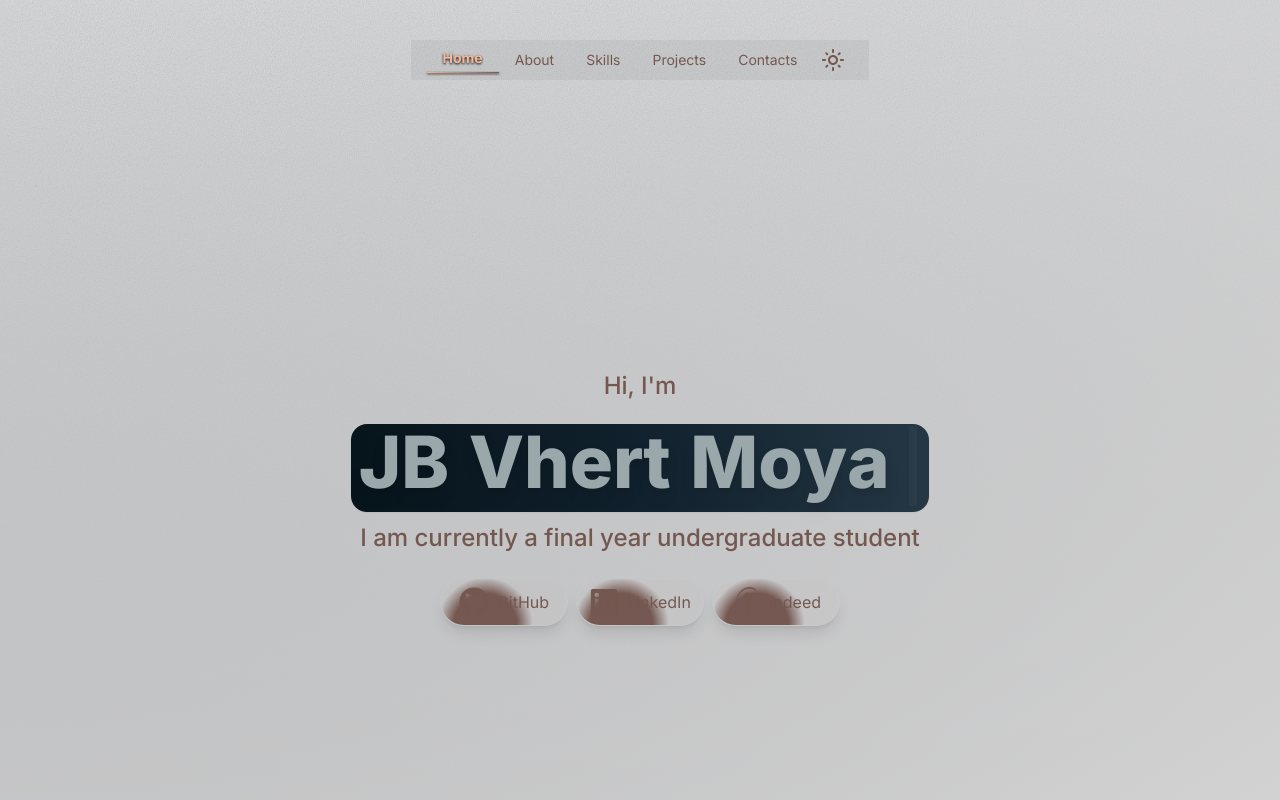
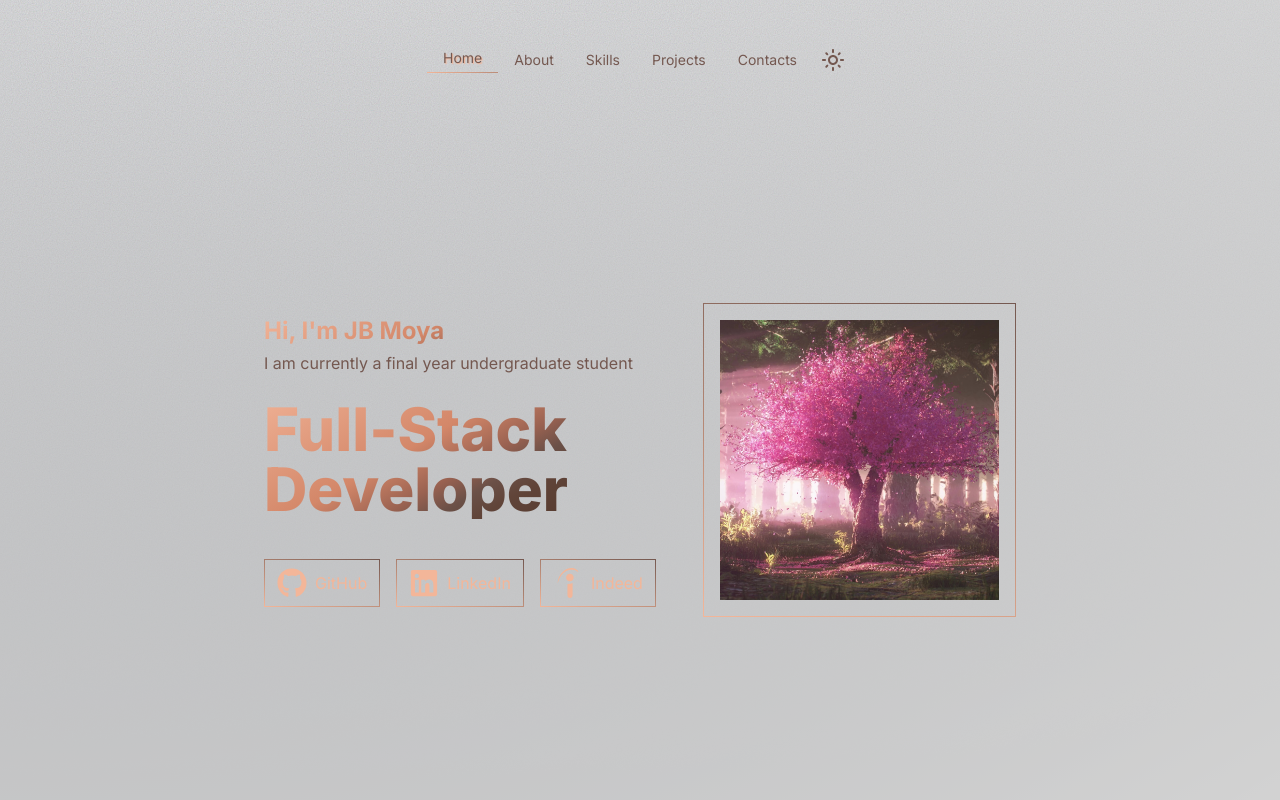
Before and after one commit to jb-moya/Portfolio, a Next.js app in the folder moya-portfolio/: page / in a window 1280 px wide. Shown: the top 800 px of the page. Built offline with nearby package versions, Linux system fonts and the light colour scheme.

Commit message:
updated hero section

```diff
--- a/moya-portfolio/src/app/_components/Navbar.tsx
+++ b/moya-portfolio/src/app/_components/Navbar.tsx
@@ -54,8 +54,8 @@ const Navbar = ({ useFooter = false }: { useFooter?: boolean }) => {
         <>
             <nav
                 className={classNames(
-                    "w-fit px-4 mx-auto text-custom-content-2 sticky top-10 h-fit z-50",
-                    { "bg-custom-static-1/5": theme !== "dark" }
+                    "w-fit px-4 mx-auto text-custom-content-2 sticky top-10 h-fit z-50"
+                    // { "bg-custom-static-1/5": theme !== "dark" }
                 )}
             >
                 <div className="flex w-fit justify-center items-center">
@@ -66,9 +66,18 @@ const Navbar = ({ useFooter = false }: { useFooter?: boolean }) => {
                             className={classNames(
                                 "flex text-sm w-full h-full items-center justify-center px-4 box-border",
                                 {
-                                    // "border-[1px] text-sm border-custom-content-1 border-opacity-30":
-                                    "gradient-border drop-shadow-[0_1px_1px_rgba(0,0,0,1)] font-bold text-lg text-custom-static-6 transition-all duration-300 ease-in-out":
+                                    "gradient-bottom-border first-letter:font-bold text-lg transition-all duration-500 ease-in-out":
                                         menuStates[menu.name],
+                                },
+                                {
+                                    "[text-shadow:_1px_1px_1px_rgb(243_182_153_/_100%)]":
+                                        menuStates[menu.name] &&
+                                        theme !== "dark",
+                                },
+                                {
+                                    "text-custom-static-6":
+                                        menuStates[menu.name] &&
+                                        theme === "dark",
                                 }
                             )}
                         >
--- a/moya-portfolio/src/app/globals.css
+++ b/moya-portfolio/src/app/globals.css
@@ -26,10 +26,51 @@ html {
 
 /* todo: use variables into the grainy gradient above */
 
-.gradient-border {
+.gradient-text {
+    background: -webkit-linear-gradient(
+        120deg,
+        hsl(19deg 31% 24%) 7%,
+        hsl(17deg 26% 30%) 29%,
+        hsl(15deg 20% 35%) 36%,
+        hsl(14deg 31% 46%) 44%,
+        hsl(17deg 55% 62%) 58%,
+        hsl(19deg 79% 78%) 100%
+    );
+
+    clip: text;
+    background-clip: text;
+    -webkit-background-clip: text;
+    -webkit-text-fill-color: transparent;
+}
+
+/* background: linear-gradient(#ffffff, #ffffff) 50% 50%/calc(100% - 2px) calc(100% - 2px) no-repeat,
+            radial-gradient(at 0% 0%, #fff9ee 0%, transparent 11%),
+            radial-gradient(at 100% 100%, #f3b699 0%, transparent 70%),
+            radial-gradient(at 100% 0%, #4f362a 0%, transparent 70%),
+            radial-gradient(at 0% 0%, #f3b699 0%, transparent 95%),
+            #745850;
+border-radius: 0px;
+padding: 10px;
+box-sizing: border-box; */
+
+.gradient-bottom-border {
     border-block-end: 1px solid;
     padding-block-end: 4px;
-    border-image-source: linear-gradient(85deg, rgb(var(--s-c-6)), rgb(var(--s-c-5)));
+    border-image-source: linear-gradient(
+        15deg,
+        rgb(var(--s-c-6)),
+        rgb(var(--s-c-5))
+    );
+    border-image-slice: 1;
+}
+
+.gradient-border {
+    border: 1px solid;
+    border-image-source: linear-gradient(
+        15deg,
+        rgb(var(--s-c-6)),
+        rgb(var(--s-c-5))
+    );
     border-image-slice: 1;
 }
 
--- a/moya-portfolio/src/app/layout.tsx
+++ b/moya-portfolio/src/app/layout.tsx
@@ -59,7 +59,7 @@ export default function RootLayout({
 
                         <main
                             className={classNames(
-                                "min-w-6xl max-w-5xl mx-auto px-2 space-y-6 text-custom-content-2"
+                                "min-w-3xl max-w-3xl mx-auto px-2 space-y-6 text-custom-content-2"
                             )}
                         >
                             {children}
--- a/moya-portfolio/src/app/page.tsx
+++ b/moya-portfolio/src/app/page.tsx
@@ -6,6 +6,8 @@ import {
     TypewriterEffectSmooth,
     TypewriterEffect,
 } from "./_components/ui/typewrite-effect";
+import Image from "next/image";
+import profile from "./assets/cherry.jpg";
 import { usePathname } from "next/navigation";
 import { useEffect, useState } from "react";
 import { FaGithub } from "react-icons/fa";
@@ -36,14 +38,11 @@ export default function Home() {
             text: "Moya",
             className: "text-4xl md:text-5xl lg:text-7xl drop-shadow-lg",
         },
-        // {
-        //     text: "",
-        //     className: "text-4xl md:text-5xl lg:text-7xl drop-shadow-lg",
-        // },
     ];
-    useEffect(() => {
-        console.log("pathname", pathname);
-    }, [pathname]);
+
+    // useEffect(() => {
+    //     console.log("pathname", pathname);
+    // }, [pathname]);
 
     return (
         <section
@@ -53,7 +52,57 @@ export default function Home() {
         >
             <div className="w-full my-auto flex flex-col space-x-4 space-y-4 justify-center">
                 <div className="text-center text-custom-content-2 flex flex-col">
-                    <div>
+                    <div className="pb-20 flex">
+                        <div className="w-7/12 pr-10 pt-2 text-left">
+                            <h1 className="font-bold text-2xl leading-10 gradient-text">
+                                Hi, I'm JB Moya
+                            </h1>
+                            <p>
+                                I am currently a final year undergraduate
+                                student
+                            </p>
+                            <p className="font-extrabold text-6xl pt-6 gradient-text">
+                                Full-Stack Developer
+                            </p>
+
+                            <div className="flex space-x-4 pt-10">
+                                <div className="gradient-border">
+                                    <a className="px-3 py-2 cursor-pointer flex w-full h-full items-center md:text-base text-sm justify-center text-custom-static-6">
+                                        <FaGithub size={30} className="mr-2" />{" "}
+                                        GitHub
+                                    </a>
+                                </div>
+                                <div className="gradient-border">
+                                    <a className="px-3 py-2 cursor-pointer flex w-full h-full items-center md:text-base text-sm justify-center text-custom-static-6">
+                                        <FaLinkedin
+                                            size={30}
+                                            className="mr-2"
+                                        />{" "}
+                                        LinkedIn
+                                    </a>
+                                </div>
+                                <div className="gradient-border">
+                                    <a className="px-3 py-2 cursor-pointer flex w-full h-full items-center md:text-base text-sm justify-center text-custom-static-6">
+                                        <SiIndeed size={30} className="mr-2" />{" "}
+                                        Indeed
+                                    </a>
+                                </div>
+                            </div>
+                        </div>
+
+                        <div className="w-5/12 aspect-square box-border self-center p-4 gradient-border">
+                            <Image
+                                src={profile}
+                                className="w-full h-full object-cover"
+                                width={1000}
+                                height={1000}
+                                quality={100}
+                                alt="profile"
+                            />
+                        </div>
+                    </div>
+
+                    {/* <div>
                         <span className="text-lg md:text-2xl font-medium">
                             Hi, I&apos;m
                         </span>
@@ -76,34 +125,7 @@ export default function Home() {
                         )}
                     >
                         I am currently a final year undergraduate student
-                    </div>
-                    <div className="px-4">
-                        <Button
-                            containerClassName="h-12 m-1 w-32 shadow-lg"
-                            borderClassName="h-28 w-28"
-                        >
-                            <a className="flex w-full h-full items-center md:text-base text-sm justify-center text-custom-content-2">
-                                <FaGithub size={30} className="mr-2" /> GitHub
-                            </a>
-                        </Button>
-                        <Button
-                            containerClassName="h-12 m-1 w-32 shadow-lg"
-                            borderClassName="h-28 w-28"
-                        >
-                            <a className="flex w-full h-full items-center md:text-base text-sm justify-center text-custom-content-2">
-                                <FaLinkedin size={30} className="mr-2" />{" "}
-                                LinkedIn
-                            </a>
-                        </Button>
-                        <Button
-                            containerClassName="h-12 m-1 w-32 shadow-lg"
-                            borderClassName="h-28 w-28"
-                        >
-                            <a className="flex w-full h-full items-center md:text-base text-sm justify-center text-custom-content-2">
-                                <SiIndeed size={30} className="mr-2" /> Indeed
-                            </a>
-                        </Button>
-                    </div>
+                    </div> */}
                 </div>
             </div>
         </section>
```
